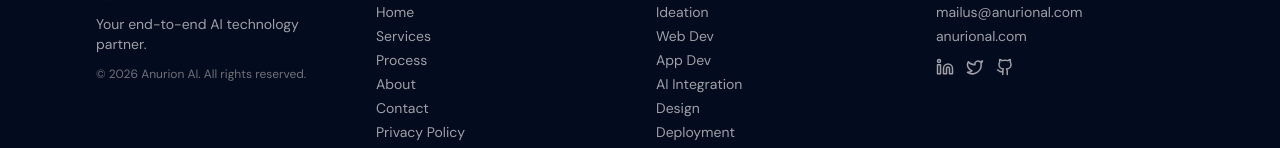
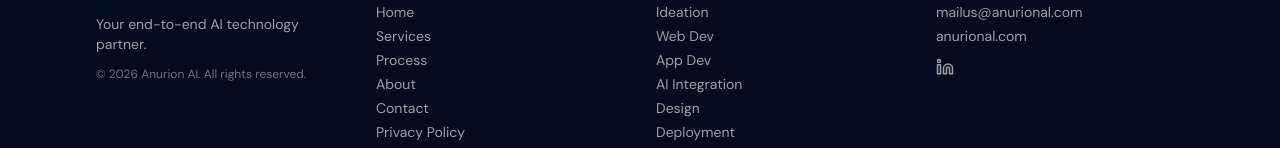
Before and after one commit to aianurion-maker/website, a Next.js app: page / in a window 1280 px wide. Shown: the part 2865-3013 px from the top of the page. Built offline with nearby package versions, Linux system fonts and the light colour scheme.

Commit message:
chore: footer only LinkedIn social icon

```diff
--- a/components/Footer.tsx
+++ b/components/Footer.tsx
@@ -1,5 +1,5 @@
 import Link from 'next/link';
-import { GithubIcon, LinkedinIcon, TwitterIcon } from 'lucide-react';
+import { LinkedinIcon } from 'lucide-react';
 
 export default function Footer() {
   return (
@@ -83,12 +83,6 @@
                 <a href="#" aria-label="LinkedIn" className="hover:text-cyan-400">
                   <LinkedinIcon size={18} />
                 </a>
-                <a href="#" aria-label="Twitter / X" className="hover:text-cyan-400">
-                  <TwitterIcon size={18} />
-                </a>
-                <a href="#" aria-label="GitHub" className="hover:text-cyan-400">
-                  <GithubIcon size={18} />
-                </a>
               </div>
             </div>
           </div>
```
